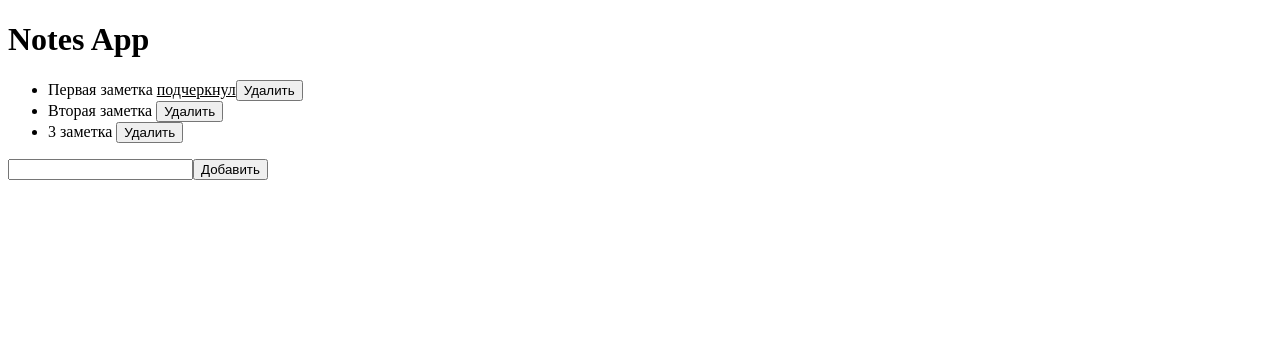
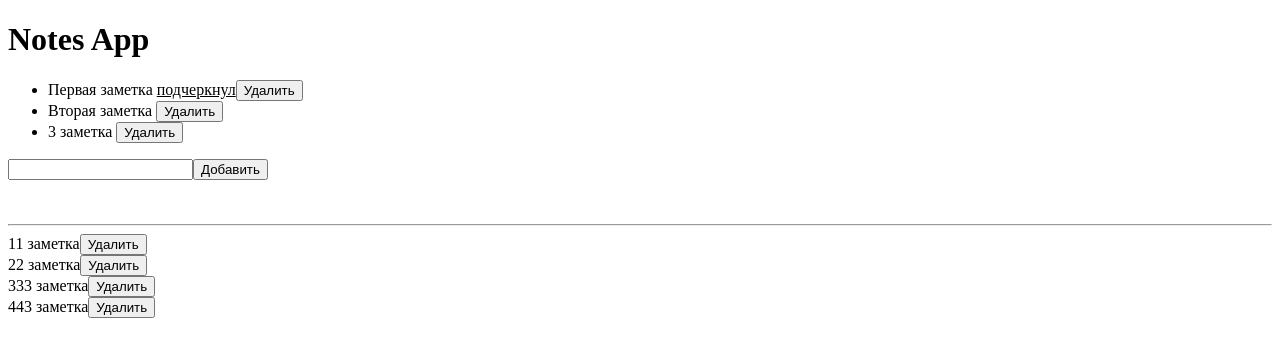
Before and after one commit to igor150195/notes-app, a React (Vite) app: page / in a window 1280 px wide. Shown: the top 356 px of the page. Built offline with nearby package versions, Linux system fonts and the light colour scheme.

Commit message:
создал компонент Note2.jsx и вывовдил его в App.jsx. повторяю уроки

```diff
--- a/src/App.jsx
+++ b/src/App.jsx
@@ -1,12 +1,20 @@
 import React, { useState } from "react";
 import NoteList from "./components/NoteList";
 import NoteForm from "./components/NoteForm";
+import Note2 from "./components/Note2";
 
 export default function App() {
   const [notes, setNotes] = useState([
     { id: 1, text: "Первая заметка", description: "подчеркнул" },
     { id: 2, text: "Вторая заметка" },
     { id: 3, text: "3 заметка" },
+  ]);
+
+  const [myNotes, updateNotes] = useState([
+    { id: Math.random() * 10, text: "11 заметка" },
+    { id: Math.random() * 10, text: "22 заметка" },
+    { id: Math.random() * 10, text: "333 заметка" },
+    { id: Math.random() * 10, text: "443 заметка" },
   ]);
 
   const handleDelete = (deleteId) => {
@@ -26,11 +34,31 @@ export default function App() {
     setNotes([...notes, newNote]);
   };
 
+  const myFunc = (id) => {
+    return myNotes.filter((myNote) => myNote.id !== id);
+  };
+
+  const deleteNote = (id) => {
+    updateNotes(myFunc(id));
+  };
+
   return (
     <div>
       <h1>Notes App</h1>
       <NoteList notes={notes} onDelete={handleDelete} />
       <NoteForm onAdd={handleOnAdd} />
+      <br />
+      <br />
+      <hr />
+
+      {myNotes.map((note) => (
+        <Note2
+          key={note.id}
+          id={note.id}
+          text={note.text}
+          onDelete={deleteNote}
+        />
+      ))}
     </div>
   );
 }
--- /dev/null
+++ b/src/components/Note2.jsx
@@ -0,0 +1,19 @@
+import React from "react";
+import PropTypes from "prop-types";
+
+export default function Note2({ id, text, onDelete }) {
+  const handleDelete = () => onDelete(id, text);
+  return (
+    <div>
+      <span>{text}</span>
+      <button onClick={handleDelete}>Удалить</button>
+    </div>
+  );
+}
+
+// PropTypes проверяют типы props
+Note2.propTypes = {
+  id: PropTypes.number.isRequired,
+  text: PropTypes.string.isRequired,
+  onDelete: PropTypes.func.isRequired,
+};
```
